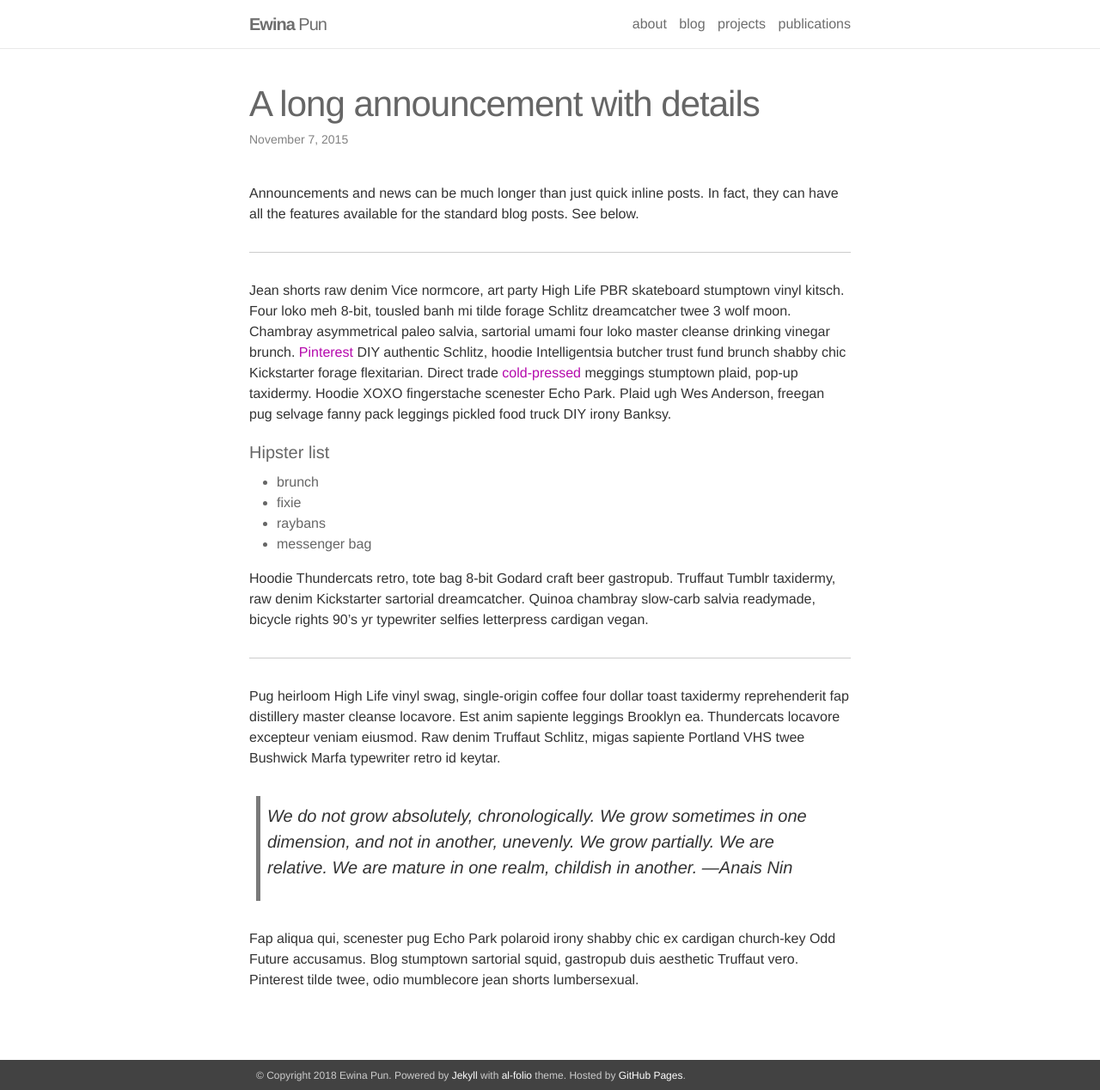
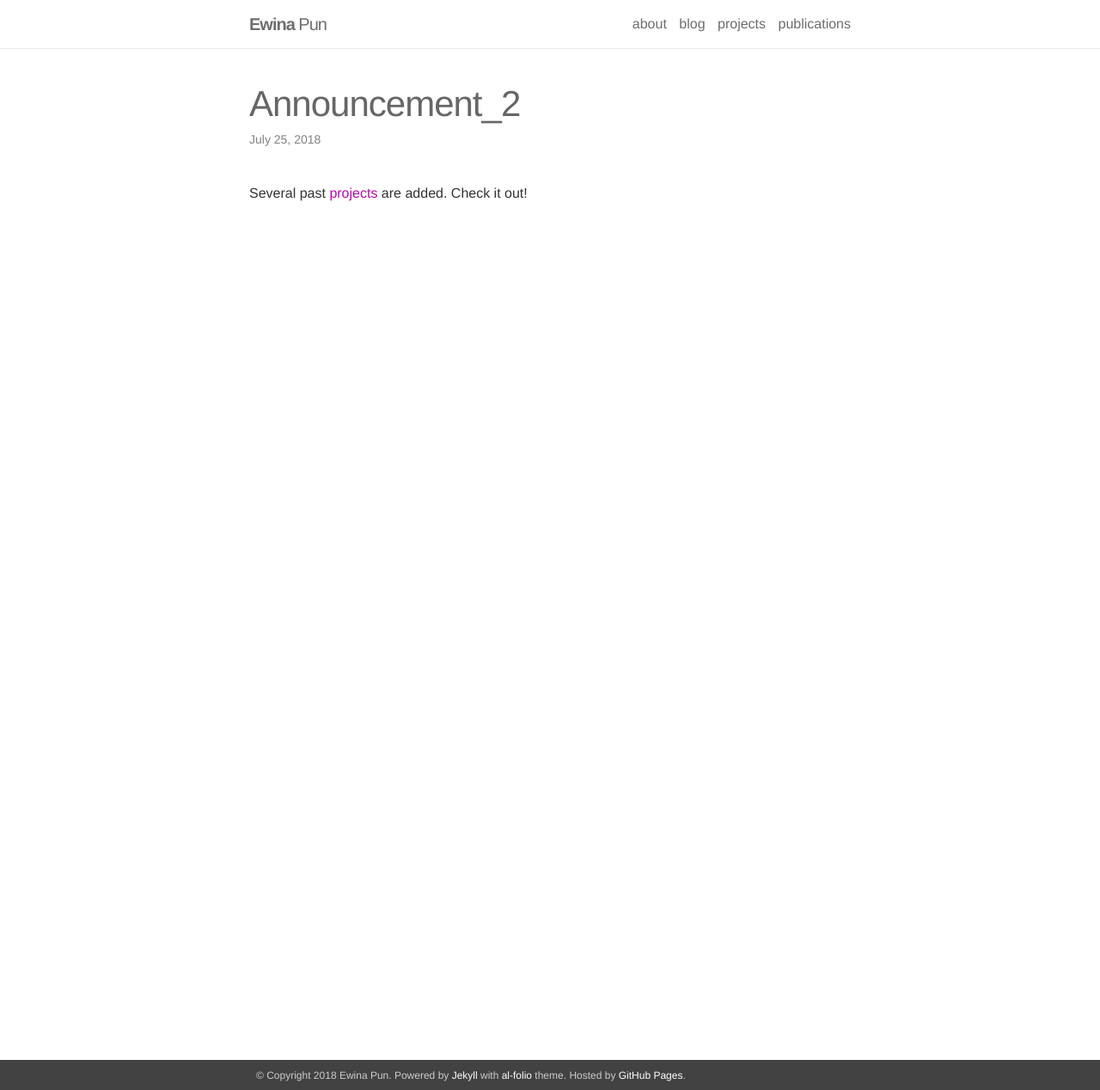
Before and after one commit to ewinapun/ewinapun.github.io, a Jekyll site: the page built from _news/announcement_2.md, in a window 1280 px wide and 1268 px high. Shown: the whole window at 86% size. Built offline with Jekyll 4.4.1, drawn with Linux system fonts in a browser that asks for light colours; nearby versions of some CDN libraries.

Commit message:
project 1

```diff
--- a/_news/announcement_2.md
+++ b/_news/announcement_2.md
@@ -1,31 +1,7 @@
 ---
 layout: post
-title: A long announcement with details
-date: 2015-11-07 16:11:00-0400
-inline: false
+date: 2018-7-25 16:11:00-0400
+inline: true
 ---
 
-Announcements and news can be much longer than just quick inline posts. In fact, they can have all the features available for the standard blog posts. See below.
-
-***
-
-Jean shorts raw denim Vice normcore, art party High Life PBR skateboard stumptown vinyl kitsch. Four loko meh 8-bit, tousled banh mi tilde forage Schlitz dreamcatcher twee 3 wolf moon. Chambray asymmetrical paleo salvia, sartorial umami four loko master cleanse drinking vinegar brunch. <a href="https://www.pinterest.com" target="blank">Pinterest</a> DIY authentic Schlitz, hoodie Intelligentsia butcher trust fund brunch shabby chic Kickstarter forage flexitarian. Direct trade <a href="https://en.wikipedia.org/wiki/Cold-pressed_juice" target="blank">cold-pressed</a> meggings stumptown plaid, pop-up taxidermy. Hoodie XOXO fingerstache scenester Echo Park. Plaid ugh Wes Anderson, freegan pug selvage fanny pack leggings pickled food truck DIY irony Banksy.
-
-#### Hipster list
-<ul>
-    <li>brunch</li>
-    <li>fixie</li>
-    <li>raybans</li>
-    <li>messenger bag</li>
-</ul>
-
-Hoodie Thundercats retro, tote bag 8-bit Godard craft beer gastropub. Truffaut Tumblr taxidermy, raw denim Kickstarter sartorial dreamcatcher. Quinoa chambray slow-carb salvia readymade, bicycle rights 90's yr typewriter selfies letterpress cardigan vegan.
-
-***
-
-Pug heirloom High Life vinyl swag, single-origin coffee four dollar toast taxidermy reprehenderit fap distillery master cleanse locavore. Est anim sapiente leggings Brooklyn ea. Thundercats locavore excepteur veniam eiusmod. Raw denim Truffaut Schlitz, migas sapiente Portland VHS twee Bushwick Marfa typewriter retro id keytar.
-
-> We do not grow absolutely, chronologically. We grow sometimes in one dimension, and not in another, unevenly. We grow partially. We are relative. We are mature in one realm, childish in another.
-> —Anais Nin
-
-Fap aliqua qui, scenester pug Echo Park polaroid irony shabby chic ex cardigan church-key Odd Future accusamus. Blog stumptown sartorial squid, gastropub duis aesthetic Truffaut vero. Pinterest tilde twee, odio mumblecore jean shorts lumbersexual.
+Several past <a href='http://ewinapun.tk/projects'>projects</a> are added. Check it out!
```
